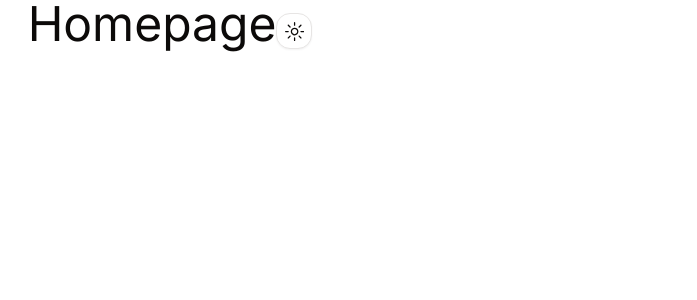
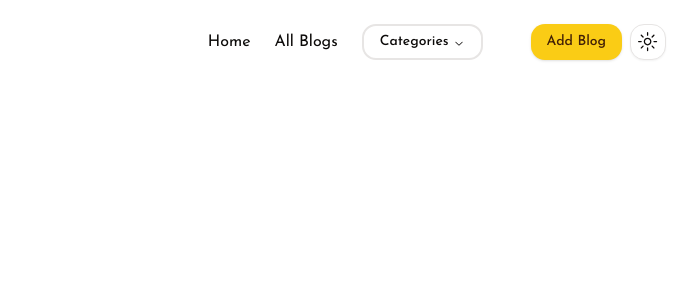
Before and after one commit to khalid-09/InkSpire, a Next.js app: page / in a window 1280 px wide. Shown: the top 300 px of the page, without its empty margins (470-1167 px from the left). Built offline with nearby package versions, Linux system fonts and the light colour scheme.

Commit message:
feat: add navbar

```diff
--- a/package.json
+++ b/package.json
@@ -11,6 +11,7 @@
   "dependencies": {
     "@radix-ui/react-dropdown-menu": "^2.0.6",
     "@radix-ui/react-icons": "^1.3.0",
+    "@radix-ui/react-navigation-menu": "^1.1.4",
     "@radix-ui/react-slot": "^1.0.2",
     "class-variance-authority": "^0.7.0",
     "clsx": "^2.1.1",
--- /dev/null
+++ b/src/app/blog/new/page.tsx
@@ -0,0 +1,5 @@
+const NewBlogPage = () => {
+  return <div>NewBlogPage</div>;
+};
+
+export default NewBlogPage;
--- a/src/app/layout.tsx
+++ b/src/app/layout.tsx
@@ -1,13 +1,16 @@
 import type { Metadata } from 'next';
-import { Inter } from 'next/font/google';
+import { Inter, Josefin_Sans } from 'next/font/google';
 import '@/styles/globals.css';
 import { ThemeProvider } from '@/components/theme-provider';
+
+const josefin = Josefin_Sans({ subsets: ['latin'] });
 
 const inter = Inter({ subsets: ['latin'] });
 
 export const metadata: Metadata = {
-  title: 'Create Next App',
-  description: 'Generated by create next app',
+  title: 'Blogify',
+  description:
+    'Blogify is a blog platform for developers to share their knowledge and experience.',
 };
 
 export default function RootLayout({
@@ -17,7 +20,7 @@
 }>) {
   return (
     <html lang="en">
-      <body className={inter.className}>
+      <body className={`${josefin.className}`}>
         <ThemeProvider
           attribute="class"
           defaultTheme="system"
--- a/src/app/page.tsx
+++ b/src/app/page.tsx
@@ -1,10 +1,9 @@
-import { ModeToggle } from '@/components/theme-toggle';
+import HeaderNav from '@/components/landing/header-nav';
 
 const HomePage = () => {
   return (
-    <div className="text-center text-5xl">
-      Homepage
-      <ModeToggle />
+    <div className="max-w-5xl m-auto">
+      <HeaderNav />
     </div>
   );
 };
--- /dev/null
+++ b/src/components/landing/header-nav.tsx
@@ -0,0 +1,128 @@
+'use client';
+
+import Link from 'next/link';
+import { ModeToggle } from '../theme-toggle';
+import { Button } from '../ui/button';
+import {
+  NavigationMenu,
+  NavigationMenuContent,
+  NavigationMenuIndicator,
+  NavigationMenuItem,
+  NavigationMenuLink,
+  NavigationMenuList,
+  NavigationMenuTrigger,
+  NavigationMenuViewport,
+} from '@/components/ui/navigation-menu';
+import { forwardRef } from 'react';
+import { cn } from '@/lib/utils';
+
+const components: { title: string; href: string }[] = [
+  {
+    title: 'Alert Dialog',
+    href: '/docs/primitives/alert-dialog',
+  },
+  {
+    title: 'Hover Card',
+    href: '/docs/primitives/hover-card',
+  },
+  {
+    title: 'Progress',
+    href: '/docs/primitives/progress',
+  },
+  {
+    title: 'Scroll-area',
+    href: '/docs/primitives/scroll-area',
+  },
+  {
+    title: 'Tabs',
+    href: '/docs/primitives/tabs',
+  },
+  {
+    title: 'Tooltip',
+    href: '/docs/primitives/tooltip',
+  },
+];
+
+const HeaderNav = () => {
+  return (
+    <nav className="flex items-start md:items-center py-6 px-4 gap-12 justify-between md:justify-end">
+      <ul className="flex gap-6 items-center">
+        <li>
+          <Link href="/">Home</Link>
+        </li>
+        <li>
+          <Link href="/blog">All Blogs</Link>
+        </li>
+        <li>
+          <NavigationMenu>
+            <NavigationMenuList>
+              <NavigationMenuItem>
+                <NavigationMenuTrigger className="border-2">
+                  Categories
+                </NavigationMenuTrigger>
+                <NavigationMenuContent>
+                  <ul className="w-[140px] py-3 space-y-2 px-4">
+                    <li>
+                      <NavigationMenuLink asChild>
+                        <Link href="/blog/category/programming">React</Link>
+                      </NavigationMenuLink>
+                    </li>
+                    <li>
+                      <NavigationMenuLink asChild>
+                        <Link href="/blog/category/programming">CSS</Link>
+                      </NavigationMenuLink>
+                    </li>
+                    <li>
+                      <NavigationMenuLink asChild>
+                        <Link href="/blog/category/programming">
+                          Animations
+                        </Link>
+                      </NavigationMenuLink>
+                    </li>
+                    <li>
+                      <NavigationMenuLink asChild>
+                        <Link href="/blog/category/programming">
+                          Programming
+                        </Link>
+                      </NavigationMenuLink>
+                    </li>
+                  </ul>
+                </NavigationMenuContent>
+              </NavigationMenuItem>
+            </NavigationMenuList>
+          </NavigationMenu>
+        </li>
+      </ul>
+      <div className="flex md:flex-row items-end md:items-center flex-col-reverse gap-2">
+        <Button asChild>
+          <Link href="/blog/new">Add Blog</Link>
+        </Button>
+        <ModeToggle />
+      </div>
+    </nav>
+  );
+};
+
+interface ListItemProps {
+  href: string;
+  title: string;
+}
+
+const ListItem = ({ href, title }: ListItemProps) => {
+  return (
+    <li>
+      <NavigationMenuLink asChild>
+        <Link
+          href={href}
+          className={`
+            'block select-none space-y-1 rounded-md p-3 leading-none no-underline outline-none transition-colors hover:bg-accent hover:text-accent-foreground focus:bg-accent focus:text-accent-foreground'`}
+        >
+          <div className="text-sm font-medium leading-none">{title}</div>
+        </Link>
+      </NavigationMenuLink>
+    </li>
+  );
+};
+ListItem.displayName = 'ListItem';
+
+export default HeaderNav;
--- /dev/null
+++ b/src/components/ui/navigation-menu.tsx
@@ -0,0 +1,128 @@
+import * as React from "react"
+import { ChevronDownIcon } from "@radix-ui/react-icons"
+import * as NavigationMenuPrimitive from "@radix-ui/react-navigation-menu"
+import { cva } from "class-variance-authority"
+
+import { cn } from "@/lib/utils"
+
+const NavigationMenu = React.forwardRef<
+  React.ElementRef<typeof NavigationMenuPrimitive.Root>,
+  React.ComponentPropsWithoutRef<typeof NavigationMenuPrimitive.Root>
+>(({ className, children, ...props }, ref) => (
+  <NavigationMenuPrimitive.Root
+    ref={ref}
+    className={cn(
+      "relative z-10 flex max-w-max flex-1 items-center justify-center",
+      className
+    )}
+    {...props}
+  >
+    {children}
+    <NavigationMenuViewport />
+  </NavigationMenuPrimitive.Root>
+))
+NavigationMenu.displayName = NavigationMenuPrimitive.Root.displayName
+
+const NavigationMenuList = React.forwardRef<
+  React.ElementRef<typeof NavigationMenuPrimitive.List>,
+  React.ComponentPropsWithoutRef<typeof NavigationMenuPrimitive.List>
+>(({ className, ...props }, ref) => (
+  <NavigationMenuPrimitive.List
+    ref={ref}
+    className={cn(
+      "group flex flex-1 list-none items-center justify-center space-x-1",
+      className
+    )}
+    {...props}
+  />
+))
+NavigationMenuList.displayName = NavigationMenuPrimitive.List.displayName
+
+const NavigationMenuItem = NavigationMenuPrimitive.Item
+
+const navigationMenuTriggerStyle = cva(
+  "group inline-flex h-9 w-max items-center justify-center rounded-md bg-background px-4 py-2 text-sm font-medium transition-colors hover:bg-accent hover:text-accent-foreground focus:bg-accent focus:text-accent-foreground focus:outline-none disabled:pointer-events-none disabled:opacity-50 data-[active]:bg-accent/50 data-[state=open]:bg-accent/50"
+)
+
+const NavigationMenuTrigger = React.forwardRef<
+  React.ElementRef<typeof NavigationMenuPrimitive.Trigger>,
+  React.ComponentPropsWithoutRef<typeof NavigationMenuPrimitive.Trigger>
+>(({ className, children, ...props }, ref) => (
+  <NavigationMenuPrimitive.Trigger
+    ref={ref}
+    className={cn(navigationMenuTriggerStyle(), "group", className)}
+    {...props}
+  >
+    {children}{" "}
+    <ChevronDownIcon
+      className="relative top-[1px] ml-1 h-3 w-3 transition duration-300 group-data-[state=open]:rotate-180"
+      aria-hidden="true"
+    />
+  </NavigationMenuPrimitive.Trigger>
+))
+NavigationMenuTrigger.displayName = NavigationMenuPrimitive.Trigger.displayName
+
+const NavigationMenuContent = React.forwardRef<
+  React.ElementRef<typeof NavigationMenuPrimitive.Content>,
+  React.ComponentPropsWithoutRef<typeof NavigationMenuPrimitive.Content>
+>(({ className, ...props }, ref) => (
+  <NavigationMenuPrimitive.Content
+    ref={ref}
+    className={cn(
+      "left-0 top-0 w-full data-[motion^=from-]:animate-in data-[motion^=to-]:animate-out data-[motion^=from-]:fade-in data-[motion^=to-]:fade-out data-[motion=from-end]:slide-in-from-right-52 data-[motion=from-start]:slide-in-from-left-52 data-[motion=to-end]:slide-out-to-right-52 data-[motion=to-start]:slide-out-to-left-52 md:absolute md:w-auto ",
+      className
+    )}
+    {...props}
+  />
+))
+NavigationMenuContent.displayName = NavigationMenuPrimitive.Content.displayName
+
+const NavigationMenuLink = NavigationMenuPrimitive.Link
+
+const NavigationMenuViewport = React.forwardRef<
+  React.ElementRef<typeof NavigationMenuPrimitive.Viewport>,
+  React.ComponentPropsWithoutRef<typeof NavigationMenuPrimitive.Viewport>
+>(({ className, ...props }, ref) => (
+  <div className={cn("absolute left-0 top-full flex justify-center")}>
+    <NavigationMenuPrimitive.Viewport
+      className={cn(
+        "origin-top-center relative mt-1.5 h-[var(--radix-navigation-menu-viewport-height)] w-full overflow-hidden rounded-md border bg-popover text-popover-foreground shadow data-[state=open]:animate-in data-[state=closed]:animate-out data-[state=closed]:zoom-out-95 data-[state=open]:zoom-in-90 md:w-[var(--radix-navigation-menu-viewport-width)]",
+        className
+      )}
+      ref={ref}
+      {...props}
+    />
+  </div>
+))
+NavigationMenuViewport.displayName =
+  NavigationMenuPrimitive.Viewport.displayName
+
+const NavigationMenuIndicator = React.forwardRef<
+  React.ElementRef<typeof NavigationMenuPrimitive.Indicator>,
+  React.ComponentPropsWithoutRef<typeof NavigationMenuPrimitive.Indicator>
+>(({ className, ...props }, ref) => (
+  <NavigationMenuPrimitive.Indicator
+    ref={ref}
+    className={cn(
+      "top-full z-[1] flex h-1.5 items-end justify-center overflow-hidden data-[state=visible]:animate-in data-[state=hidden]:animate-out data-[state=hidden]:fade-out data-[state=visible]:fade-in",
+      className
+    )}
+    {...props}
+  >
+    <div className="relative top-[60%] h-2 w-2 rotate-45 rounded-tl-sm bg-border shadow-md" />
+  </NavigationMenuPrimitive.Indicator>
+))
+NavigationMenuIndicator.displayName =
+  NavigationMenuPrimitive.Indicator.displayName
+
+export {
+  navigationMenuTriggerStyle,
+  NavigationMenu,
+  NavigationMenuList,
+  NavigationMenuItem,
+  NavigationMenuContent,
+  NavigationMenuTrigger,
+  NavigationMenuLink,
+  NavigationMenuIndicator,
+  NavigationMenuViewport,
+}
--- a/src/styles/globals.css
+++ b/src/styles/globals.css
@@ -10,8 +10,8 @@
     --card-foreground: 20 14.3% 4.1%;
     --popover: 0 0% 100%;
     --popover-foreground: 20 14.3% 4.1%;
-    --primary: 24.6 95% 53.1%;
-    --primary-foreground: 60 9.1% 97.8%;
+    --primary: 47.9 95.8% 53.1%;
+    --primary-foreground: 26 83.3% 14.1%;
     --secondary: 60 4.8% 95.9%;
     --secondary-foreground: 24 9.8% 10%;
     --muted: 60 4.8% 95.9%;
@@ -22,7 +22,7 @@
     --destructive-foreground: 60 9.1% 97.8%;
     --border: 20 5.9% 90%;
     --input: 20 5.9% 90%;
-    --ring: 24.6 95% 53.1%;
+    --ring: 20 14.3% 4.1%;
     --radius: 1rem;
   }
 
@@ -33,19 +33,19 @@
     --card-foreground: 60 9.1% 97.8%;
     --popover: 20 14.3% 4.1%;
     --popover-foreground: 60 9.1% 97.8%;
-    --primary: 20.5 90.2% 48.2%;
-    --primary-foreground: 60 9.1% 97.8%;
+    --primary: 47.9 95.8% 53.1%;
+    --primary-foreground: 26 83.3% 14.1%;
     --secondary: 12 6.5% 15.1%;
     --secondary-foreground: 60 9.1% 97.8%;
     --muted: 12 6.5% 15.1%;
     --muted-foreground: 24 5.4% 63.9%;
     --accent: 12 6.5% 15.1%;
     --accent-foreground: 60 9.1% 97.8%;
-    --destructive: 0 72.2% 50.6%;
+    --destructive: 0 62.8% 30.6%;
     --destructive-foreground: 60 9.1% 97.8%;
     --border: 12 6.5% 15.1%;
     --input: 12 6.5% 15.1%;
-    --ring: 20.5 90.2% 48.2%;
+    --ring: 35.5 91.7% 32.9%;
   }
 }
 
```
Also changed, not shown: 1 other file (tests, documents, lock files or other folders).
